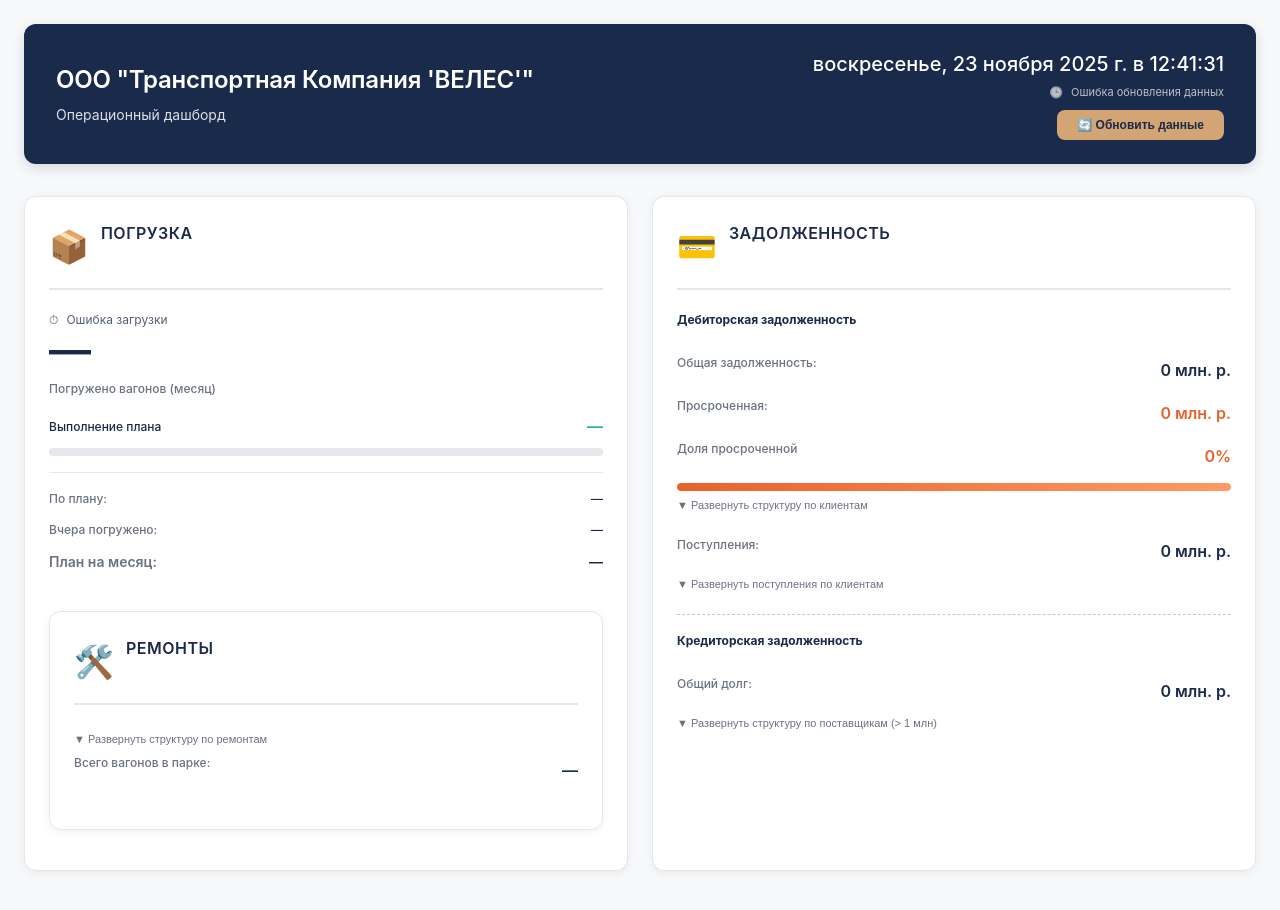
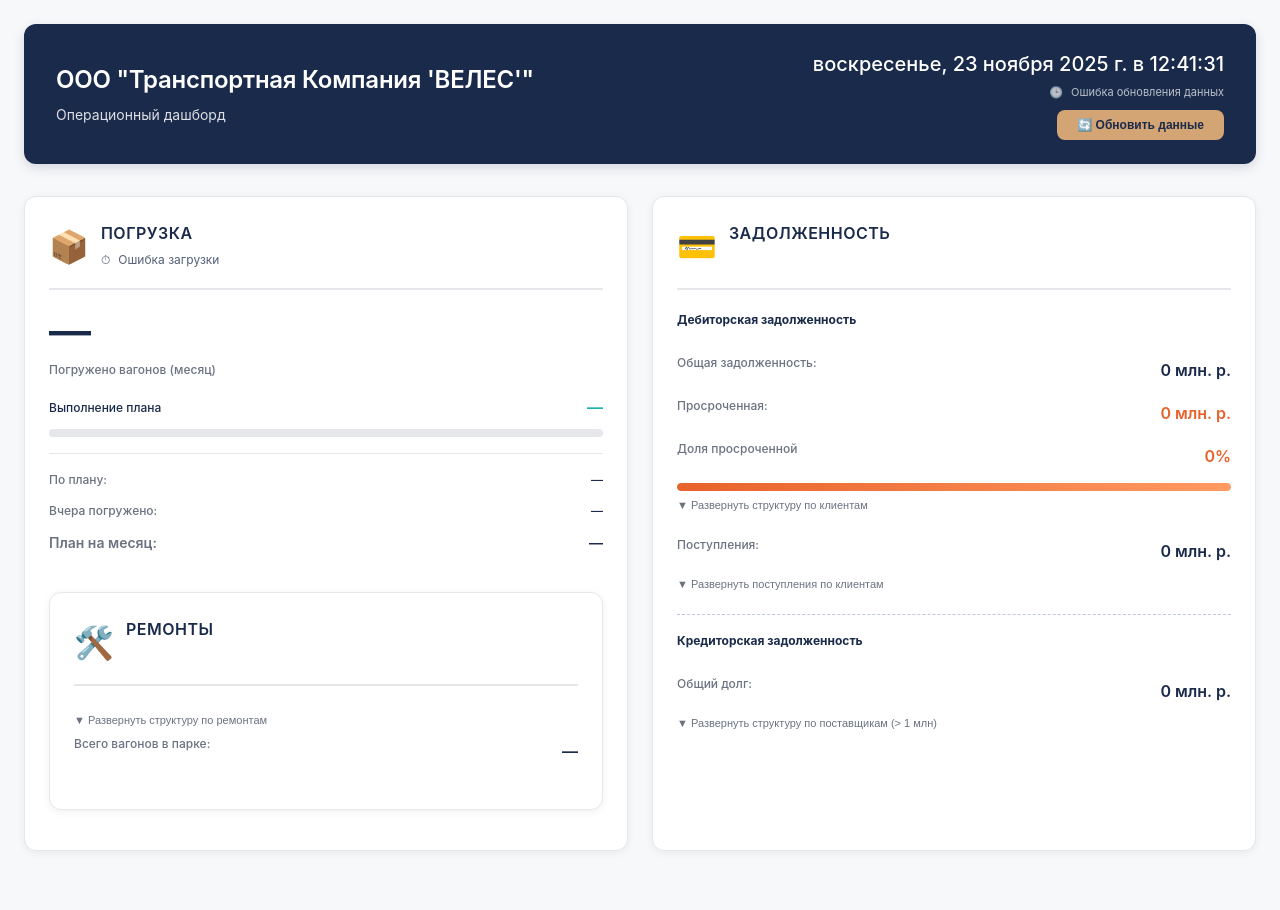
Before and after one commit to avpugleev-hash/veles-dashboard, a plain HTML site: page index.html in a window 1280 px wide. Drawn offline with nearby package versions, Linux system fonts and the light colour scheme; no server answers; a web font is replaced by a local one.

Commit message:
Update index.html

```diff
--- a/index.html
+++ b/index.html
@@ -231,6 +231,9 @@ body {
     gap: var(--space-8);
     justify-content: flex-start;
 }
+  .last-update-inline {
+       margin-top: 2px;
+  }
 
 .data-updated {
     font-size: var(--font-size-xs);
@@ -788,13 +791,16 @@ body {
             <div class="metric-card">
                 <div class="card-header">
                      <div class="card-icon">📦</div>
+                     <div class="card-header-text">
                          <h2 class="card-title">ПОГРУЗКА</h2>
-                    </div>
-                <div class="last-update">
+                         <div class="last-update last-update-inline">
                              <span>⏱</span>
                              <span id="lastUpdate">Погрузка с — по —</span>
                          </div>
+                     </div>
+                 </div>
                  <div class="card-body">
+
                     <div class="main-metric" id="loadedWagonsMonth">—</div>
                     <div class="metric-label">Погружено вагонов (месяц)</div>
 
```
Lines whose indentation alone changed are shown as unchanged.
